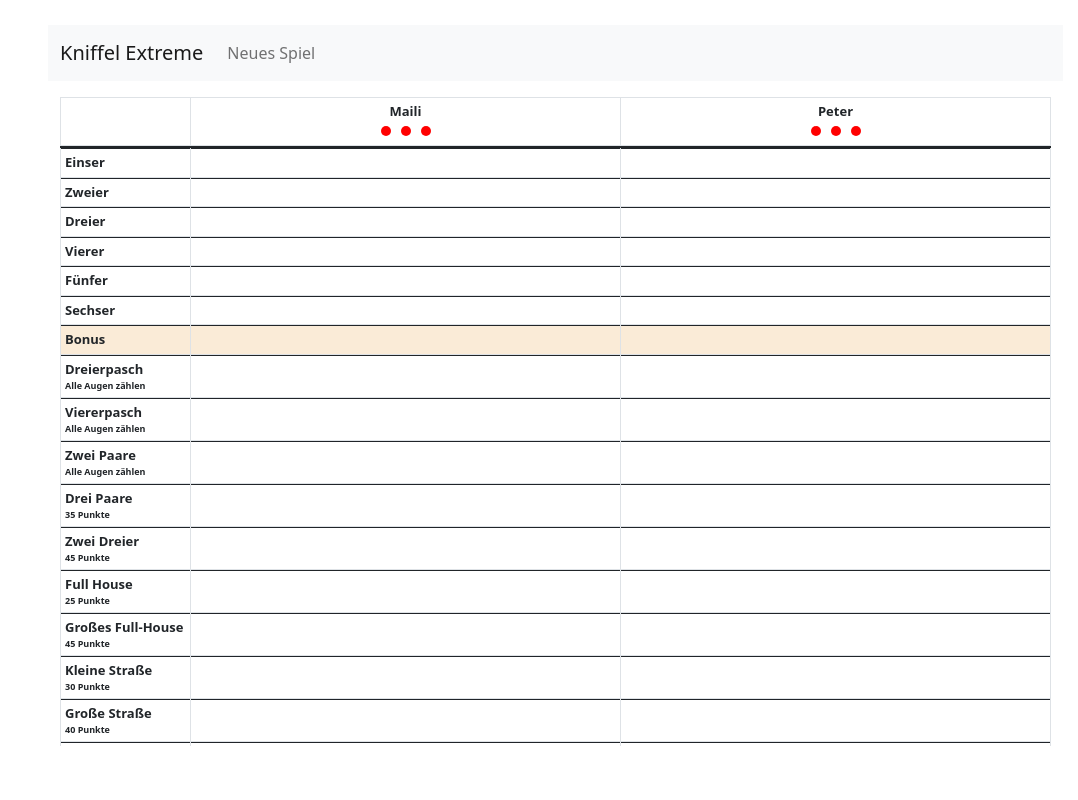
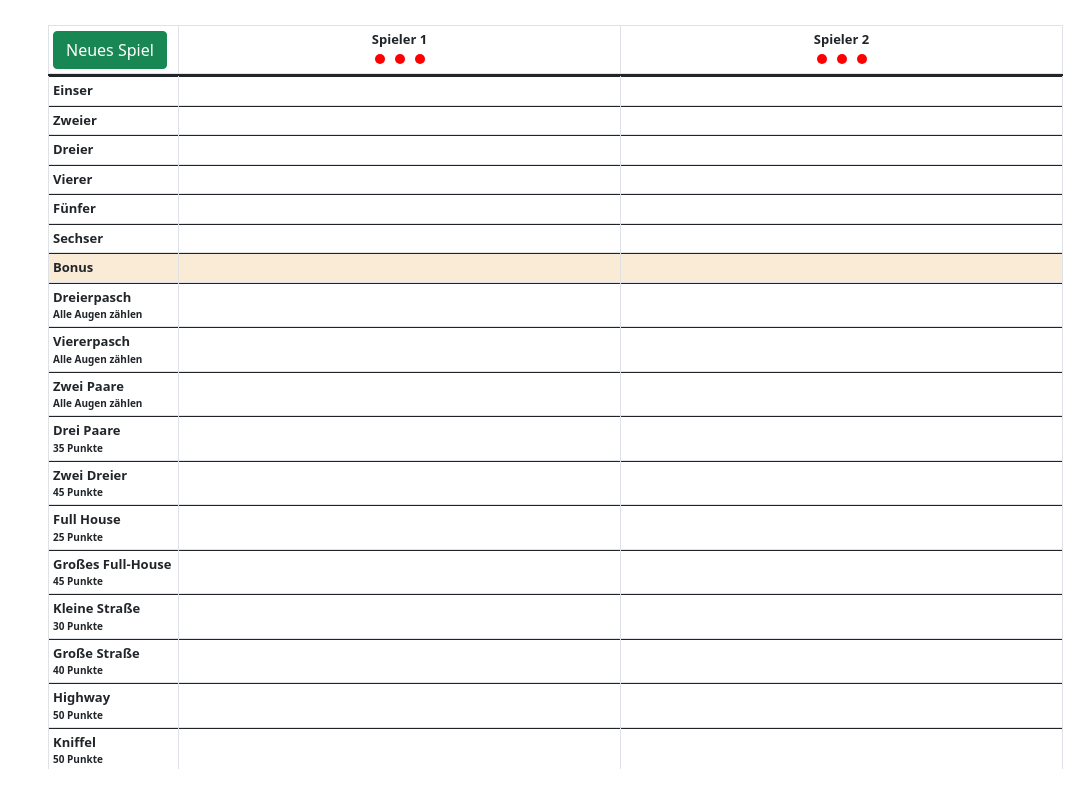
Before and after one commit to NelliAtHome/KniffelExtreme, an Angular app: page / in a window 1280 px wide. Shown: the whole page, without its empty margins (202-1280 px from the left). Built offline with nearby package versions, Linux system fonts and the light colour scheme.

Commit message:
Weiter...

```diff
--- a/src/app/dialog-newgame/dialog-newgame.component.html
+++ b/src/app/dialog-newgame/dialog-newgame.component.html
@@ -3,7 +3,7 @@
 </div>
 <div class="modal-body">
     <div class="container">
-        <form>
+        <form #newForm="ngForm">
 
             <div class="row">
                 <div class="line" *ngFor="let n of [1,2,3,4,5,6]">
@@ -15,13 +15,7 @@
             <div *ngFor="let player of players; let i = index;trackBy:trackByIdx" class="row mb-3">
                 <label class="col-4 col-form-label">Spieler {{i + 1}}</label>
                 <div class="col-8">
-                    <input type="text" class="form-control" [id]="'inputPlayer' + i" [name]="'inputPlayer' + i" [(ngModel)]="players[i]" list="suggestions">
-                    <datalist id="suggestions">
-                        <option value="Maili">
-                        <option value="Peter">
-                        <option value="Eva">
-                        <option value="Viola">
-                    </datalist>
+                    <input type="text" class="form-control" [id]="'inputPlayer' + i" [name]="'inputPlayer' + i" [(ngModel)]="players[i]" required>
                 </div>
             </div>
 
@@ -30,5 +24,5 @@
 </div>
 <div class="modal-footer">
     <button type="button" class="btn btn-secondary" (click)="activeModal.close(null)">Abbrechen</button>
-    <button type="submit" class="btn btn-primary" (click)="activeModal.close(players)">Neues Spiel starten</button>
+    <button type="submit" class="btn btn-primary" (click)="activeModal.close(players)" [disabled]="newForm.form.invalid">Neues Spiel starten</button>
 </div>
--- a/src/app/scoreboard/scoreboard.component.css
+++ b/src/app/scoreboard/scoreboard.component.css
@@ -7,11 +7,12 @@ thead {
 }
 
 .headInfo {
-    font-size: xx-small;
+    font-size: x-small;
 }
 
 .field {
-    font-size: small;
+    font-size: medium;
+    font-weight: bold;
 }
 
 thead, tbody tr {
@@ -24,7 +25,7 @@ tbody {
     display: block;
     overflow-y: auto;
     table-layout: fixed;
-    max-height: 75vh;
+    max-height: calc(100vh - 105px);
 }
 
 thead tr th,
--- a/src/app/scoreboard/scoreboard.component.html
+++ b/src/app/scoreboard/scoreboard.component.html
@@ -1,3 +1,4 @@
+<!--
 <nav class="navbar navbar-expand-lg navbar-light bg-light mb-3">
     <div class="container-fluid">
         <a class="navbar-brand" [routerLink]="'.'">Kniffel Extreme</a>
@@ -15,15 +16,17 @@
         </div>
     </div>
 </nav>
+-->
 
 <div class="container">
+    <div class="row">
         <table class="table table-bordered table-sm">
             <thead>
                 <tr>
-                <th></th>
+                    <th><button (click)="onNewGame()" class="btn btn-success">Neues Spiel</button></th>
                     <td class="text-center top" *ngFor="let p of scoreboard.player" (click)="onPlayerClick(p)">
                         <div class="">{{p.name}}</div>
-                        <span class="dot" *ngFor="let x of [].constructor(p.joker)" ></span>
+                        <span class="dot" *ngFor="let x of [].constructor(p.joker)"></span>
                     </td>
                 </tr>
             </thead>
@@ -33,7 +36,7 @@
                         <div class="headName">{{t.name}}</div>
                         <div class="headInfo">{{t.info}}</div>
                     </th>
-                <td *ngFor="let f of t.fields" class="text-center align-middle" (click)="onClick(f)">
+                    <td *ngFor="let f of t.fields" class="text-center align-middle p-0 field" (click)="onClick(f)">
                         <div>
                             {{f.text}}
                             <div *ngIf="f.score != 0; else elseBlock">{{f.score}}</div>
@@ -44,3 +47,4 @@
             </tbody>
         </table>
     </div>
+</div>
--- a/src/app/scoreboard/scoreboard.component.ts
+++ b/src/app/scoreboard/scoreboard.component.ts
@@ -4,6 +4,7 @@ import { Scoreboard, Target, Player, Field, Nullable } from '../entities';
 import { DialogScoreComponent } from '../dialog-score/dialog-score.component'
 import { DialogNewgameComponent } from '../dialog-newgame/dialog-newgame.component';
 import { DialogPlayerComponent } from '../dialog-player/dialog-player.component';
+import { environment } from 'src/environments/environment';
 
 const t_Einser = 0;
 const t_Zweier = 1;
@@ -66,8 +67,12 @@ export class ScoreboardComponent implements OnInit {
     this.addTarget(t_SuperChance, '', 'Super Chance', 'Alle Augen zählen x2', []);
     this.addTarget(t_Summe, 'summe', 'Summe', '', []);
 
-    this.addPlayer('Maili');
-    this.addPlayer('Peter');
+    if (!environment.production) {
+      this.addPlayer('Spieler 1');
+      this.addPlayer('Spieler 2');
+    }
+
+    if (this.scoreboard.player.length == 0) this.onNewGame();
 }
 
 
```
Lines whose indentation alone changed are shown as unchanged.
